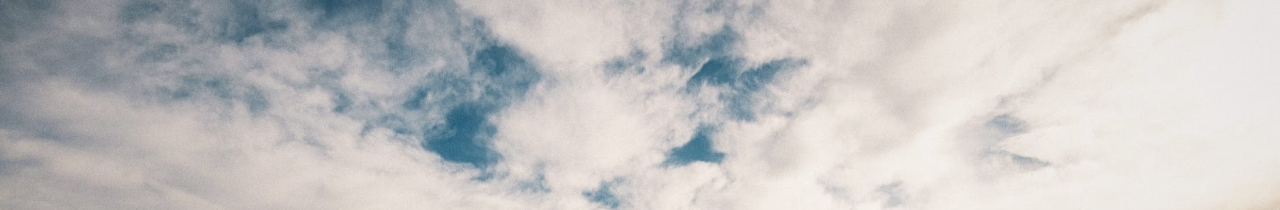
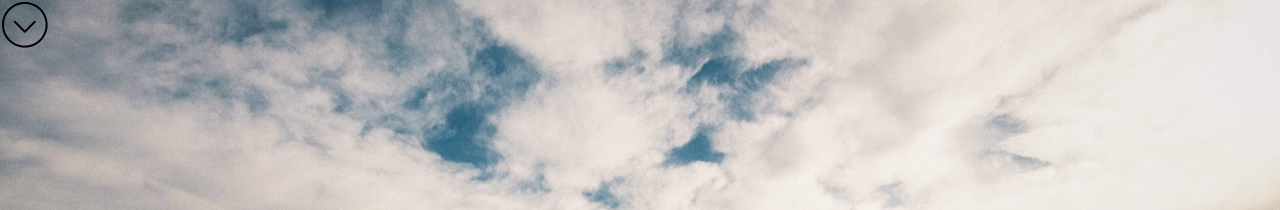
Before and after one commit to brucemcclure/old_portfolio, a plain HTML site: page index.html in a window 1280 px wide. Shown: the top 210 px of the page. Drawn offline with Linux system fonts and the light colour scheme.

Commit message:
moving index.html

```diff
--- a/index.html
+++ b/index.html
@@ -18,6 +18,7 @@
             <p>"Every great developer you know got there by solving problems they were unqualified to solve
                 until they actually did it." - <span>Patrick McKenzie</span></p>
         </div>
+        <img src="nav_page/arrow.png" class="arrow" href="nav">
     </div>
 <!------------------------------------------- End Landing page ----------------------------------------->
 
```
